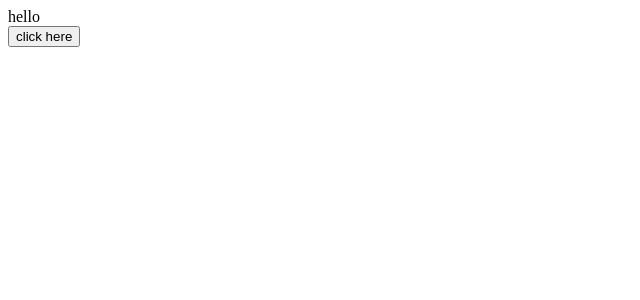
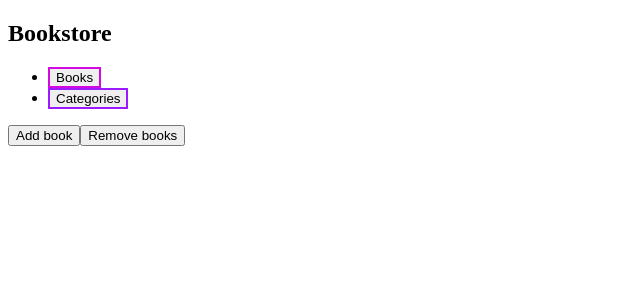
Before and after one commit to gabrielyea/bookstore, a React (Create React App) app: page / in a window 1280 px wide. Shown: the top 300 px of the page, without its empty margins (0-640 px from the left). Built offline with nearby package versions, Linux system fonts and the light colour scheme.

Commit message:
Add routes

```diff
--- a/src/App.js
+++ b/src/App.js
@@ -1,16 +1,29 @@
-import { useSelector, useDispatch } from 'react-redux';
-import { add } from './redux/books/books';
+import {
+  Route,
+  Switch,
+  useLocation,
+} from 'react-router-dom';
+import NavBar from './components/nav/NavBar';
+import Home from './pages/home/Home';
+import Categories from './pages/categories/Categories';
+import NotMatch from './pages/NotMatch';
 
 function App() {
-  const books = useSelector((state) => state.counter.value);
-  const dispatch = useDispatch();
+  const location = useLocation();
   return (
     <div className="App">
-      hello
-      <div>{books}</div>
-      <button type="button" aria-label="add" onClick={() => dispatch(add())}>
-        click here
-      </button>
+      <NavBar />
+      <Switch location={location} key={location.pathname}>
+        <Route exact path="/">
+          <Home />
+        </Route>
+        <Route path="/categories">
+          <Categories />
+        </Route>
+        <Route path="*">
+          <NotMatch />
+        </Route>
+      </Switch>
     </div>
   );
 }
--- a/src/index.js
+++ b/src/index.js
@@ -1,13 +1,16 @@
 import React from 'react';
 import ReactDOM from 'react-dom';
 import { Provider } from 'react-redux';
+import { BrowserRouter as Router } from 'react-router-dom';
 import App from './App';
 import store from './redux/configureStore';
 
 ReactDOM.render(
   <React.StrictMode>
     <Provider store={store}>
-      <App />
+      <Router basename={process.env.PUBLIC_URL}>
+        <App />
+      </Router>
     </Provider>
   </React.StrictMode>,
   document.getElementById('root'),
```
